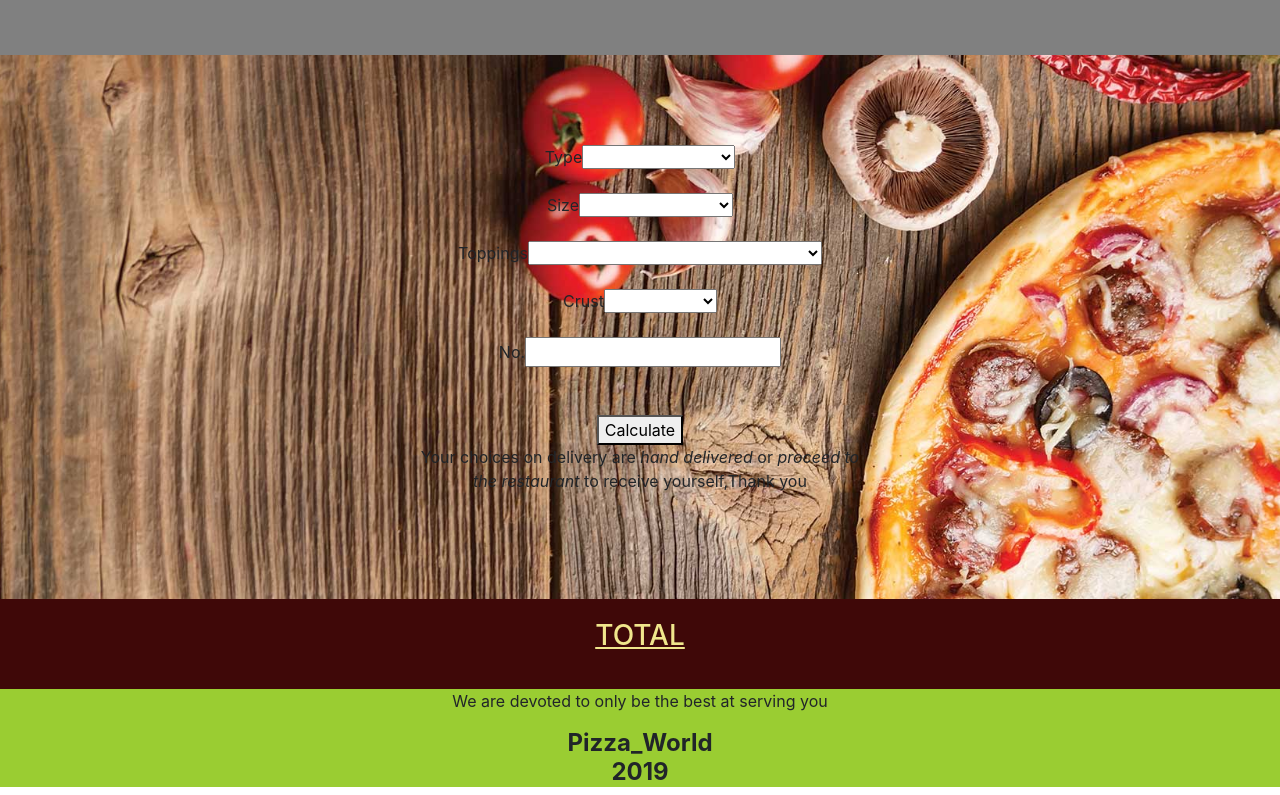
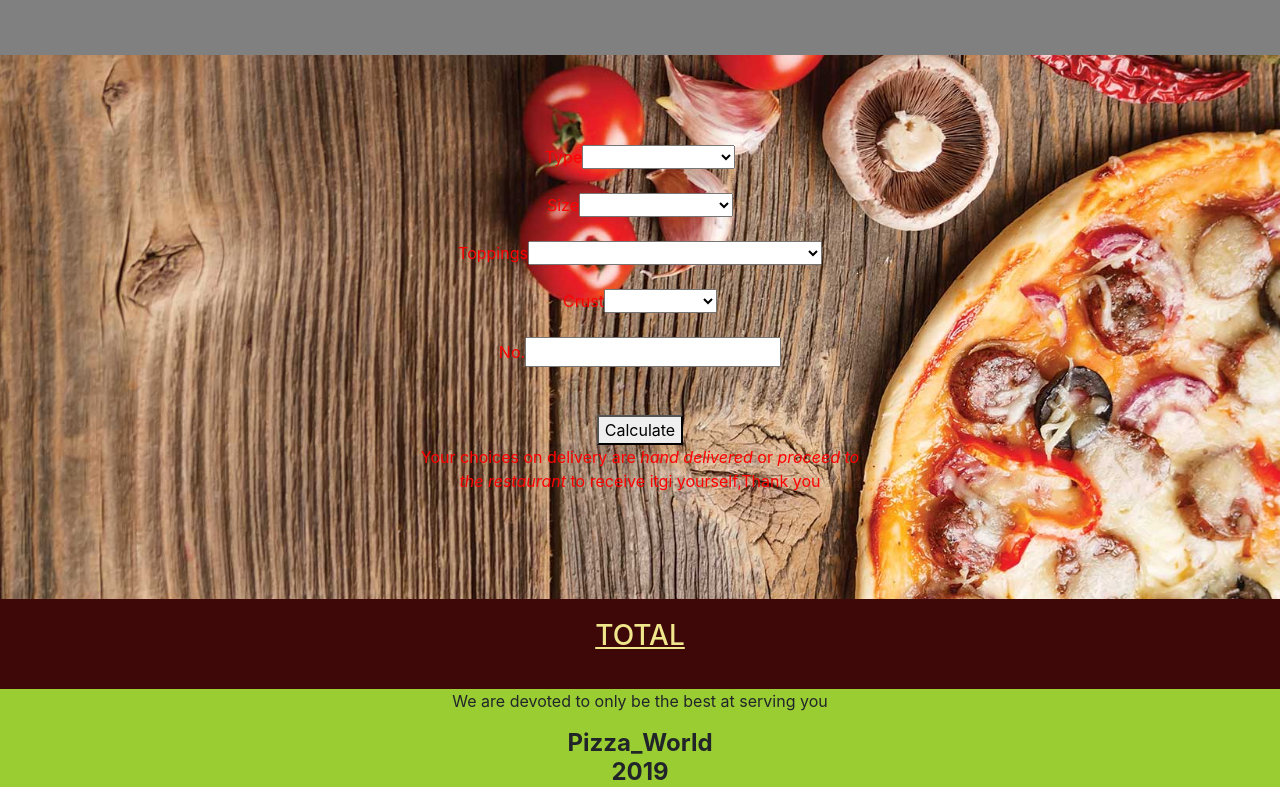
Before and after one commit to George-Stephen/Pizza_World, a plain HTML site: page index.html in a window 1280 px wide. Shown: the part 1611-2406 px from the top of the page. Drawn offline with nearby package versions, Linux system fonts and the light colour scheme.

Commit message:
finallity

```diff
--- a/index.html
+++ b/index.html
@@ -114,7 +114,7 @@
             <br>
             <br><br>
             <button type="button" class="calc"">Calculate</button>
-            <p>Your choices on delivery are <em>hand delivered </em> or <em>proceed to<br> the restaurant </em>to receive yourself,Thank you</p>
+            <p>Your choices on delivery are <em>hand delivered </em> or <em>proceed to<br> the restaurant </em>to receive itgi yourself,Thank you</p>
             </form>
             </div>
                     <div id="price">
--- a/style/style.css
+++ b/style/style.css
@@ -74,6 +74,7 @@ input[type=text]{
     background-size: 1500px;
     background-repeat:no-repeat;
     background-position: center;
+    color:red;
 }
 #price{
     text-align: center;
```
